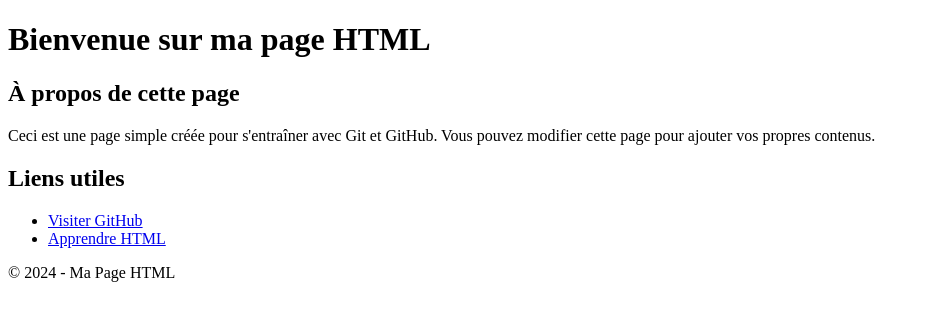
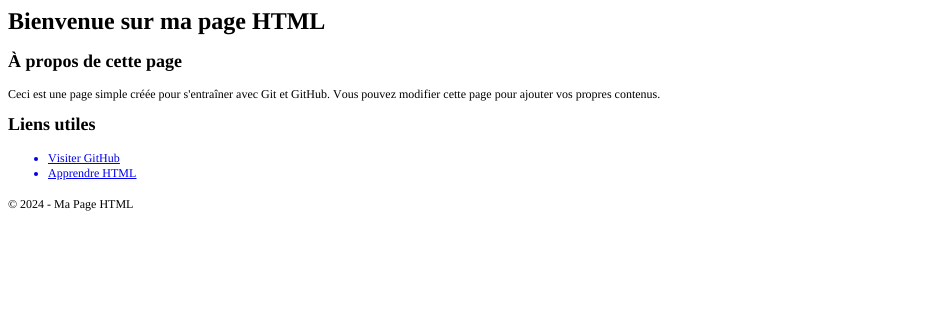
Before and after one commit to aissecly/projet-git, a plain HTML site: page about.html in a window 1280 px wide. Shown: the whole page, without its empty margins (0-926 px from the left). Drawn offline with Linux system fonts and the light colour scheme.

Commit message:
Mise à jour du fichier about.html

```diff
--- a/about.html
+++ b/about.html
@@ -1,29 +1,29 @@
-<!DOCTYPE html>
-<html lang="fr">
+<!DOCTYPE html PUBLIC "-//W3C//DTD HTML 4.01//EN" "http://www.w3.org/TR/html4/strict.dtd">
+<html>
 <head>
-    <meta charset="UTF-8">
-    <meta name="viewport" content="width=device-width, initial-scale=1.0">
-    <title>Ma Page HTML</title>
+  <meta http-equiv="Content-Type" content="text/html; charset=utf-8">
+  <meta http-equiv="Content-Style-Type" content="text/css">
+  <title>Ma Page HTML</title>
+  <meta name="Generator" content="Cocoa HTML Writer">
+  <meta name="CocoaVersion" content="2299">
+  <style type="text/css">
+    p.p3 {margin: 0.0px 0.0px 12.0px 0.0px; font: 12.0px Times; color: #000000; -webkit-text-stroke: #000000}
+    li.li4 {margin: 0.0px 0.0px 0.0px 0.0px; font: 12.0px Times; color: #0000e9; -webkit-text-stroke: #0000e9}
+    span.s1 {font-kerning: none}
+    span.s2 {-webkit-text-stroke: 0px #000000}
+    span.s3 {text-decoration: underline ; font-kerning: none}
+    ul.ul1 {list-style-type: disc}
+  </style>
 </head>
 <body>
-    <header>
-        <h1>Bienvenue sur ma page HTML</h1>
-    </header>
-    <main>
-        <section>
-            <h2>À propos de cette page</h2>
-            <p>Ceci est une page simple créée pour s'entraîner avec Git et GitHub. Vous pouvez modifier cette page pour ajouter vos propres contenus.</p>
-        </section>
-        <section>
-            <h2>Liens utiles</h2>
-            <ul>
-                <li><a href="https://github.com" target="_blank">Visiter GitHub</a></li>
-                <li><a href="https://www.w3schools.com" target="_blank">Apprendre HTML</a></li>
-            </ul>
-        </section>
-    </main>
-    <footer>
-        <p>&copy; 2024 - Ma Page HTML</p>
-    </footer>
+<h1 style="margin: 0.0px 0.0px 16.1px 0.0px; font: 24.0px Times; color: #000000; -webkit-text-stroke: #000000"><span class="s1"><b>Bienvenue sur ma page HTML</b></span></h1>
+<h2 style="margin: 0.0px 0.0px 14.9px 0.0px; font: 18.0px Times; color: #000000; -webkit-text-stroke: #000000"><span class="s1"><b>À propos de cette page</b></span></h2>
+<p class="p3"><span class="s1">Ceci est une page simple créée pour s'entraîner avec Git et GitHub. Vous pouvez modifier cette page pour ajouter vos propres contenus.</span></p>
+<h2 style="margin: 0.0px 0.0px 14.9px 0.0px; font: 18.0px Times; color: #000000; -webkit-text-stroke: #000000"><span class="s1"><b>Liens utiles</b></span></h2>
+<ul class="ul1">
+  <li class="li4"><span class="s2"><a href="https://github.com/"><span class="s3">Visiter GitHub</span></a></span></li>
+  <li class="li4"><span class="s2"><a href="https://www.w3schools.com/"><span class="s3">Apprendre HTML</span></a></span></li>
+</ul>
+<p class="p3"><span class="s1">© 2024 - Ma Page HTML</span></p>
 </body>
 </html>
```
